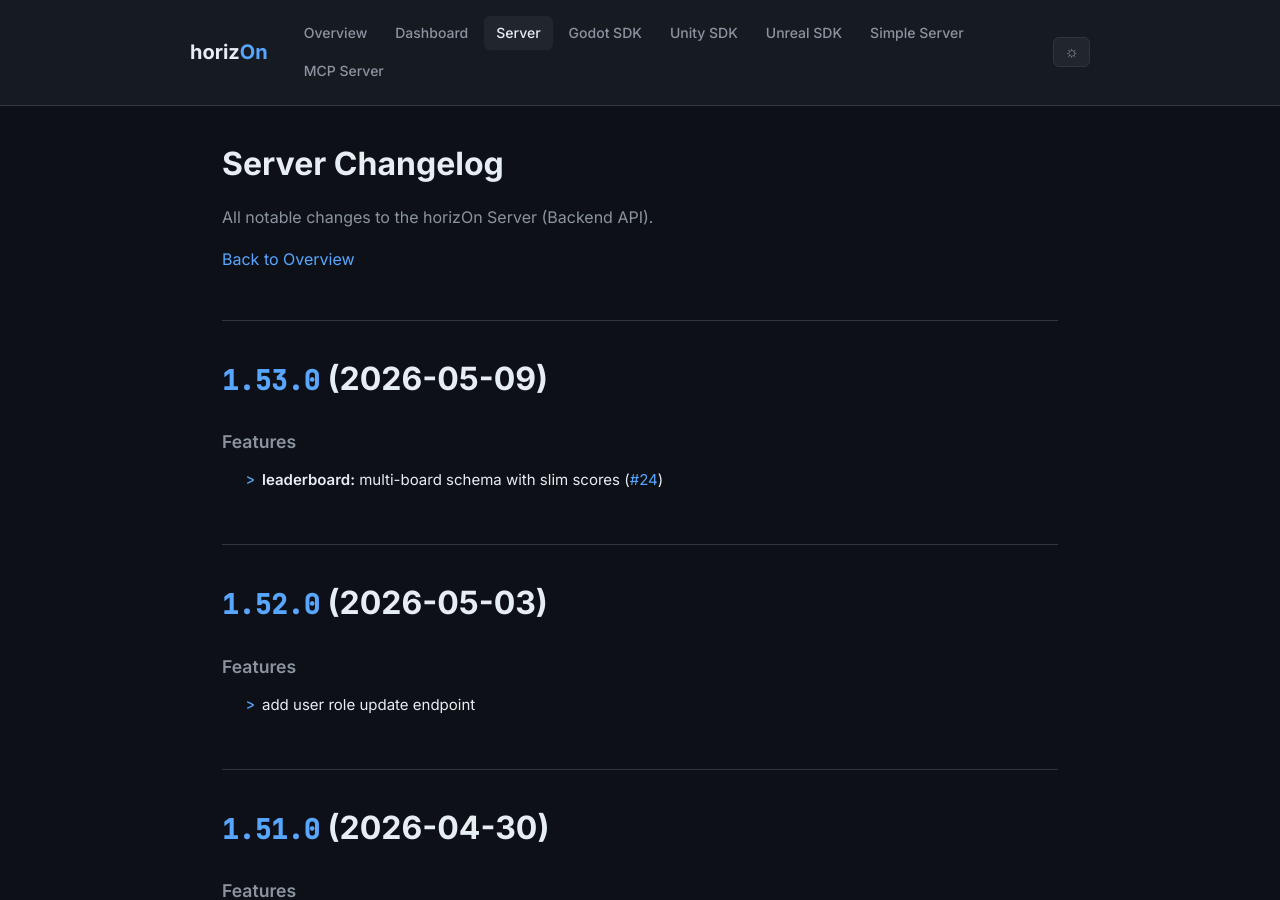
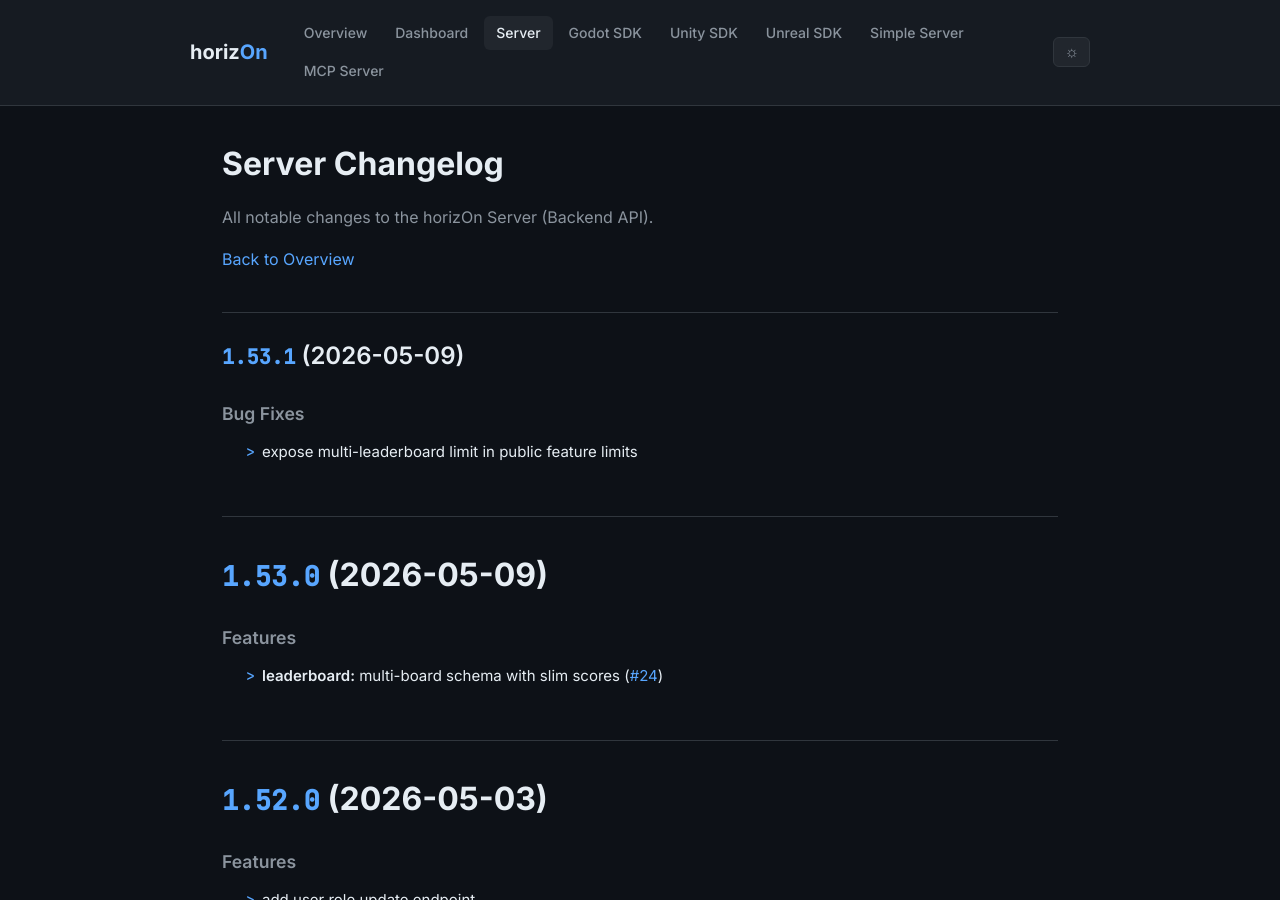
Before and after one commit to ProjectMakersDE/horizOn-Changelog, a Jekyll site: the page built from server-changelog.md, in a window 1280 px wide and 900 px high. Built offline with Jekyll 4.4.1, drawn with Linux system fonts in a browser that asks for light colours.

Commit message:
chore: sync changelogs [skip ci]

```diff
--- a/server-changelog.md
+++ b/server-changelog.md
@@ -8,6 +8,13 @@ title: Server Changelog
 All notable changes to the horizOn Server (Backend API).
 
 [Back to Overview](.)
+
+## [1.53.1](https://github.com/ProjectMakersDE/horizOn-Server/compare/v1.53.0...v1.53.1) (2026-05-09)
+
+
+### Bug Fixes
+
+* expose multi-leaderboard limit in public feature limits ([c2e1ecd](https://github.com/ProjectMakersDE/horizOn-Server/commit/c2e1ecd0a4ad03a4f42823b941bda2373505e6ca))
 
 # [1.53.0](https://github.com/ProjectMakersDE/horizOn-Server/compare/v1.52.0...v1.53.0) (2026-05-09)
 
```
Also changed, not shown: index.md (+1 -1 lines).
